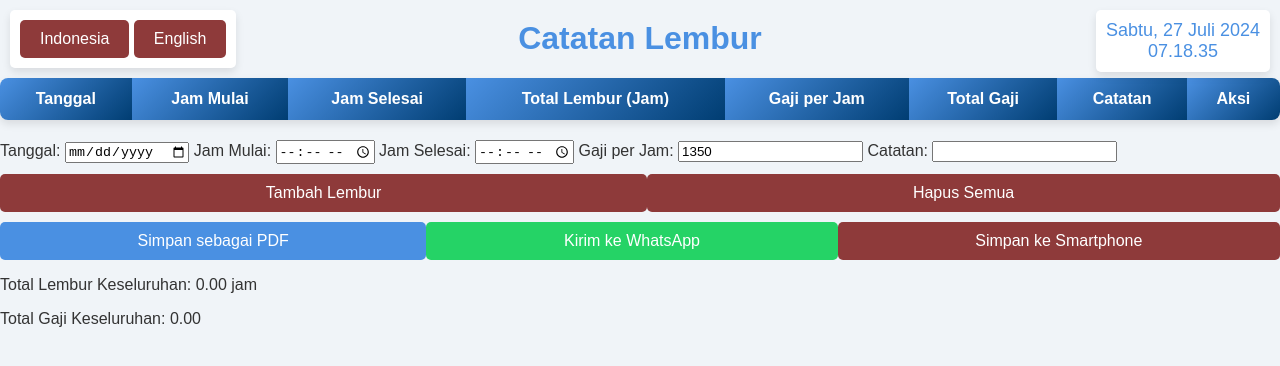
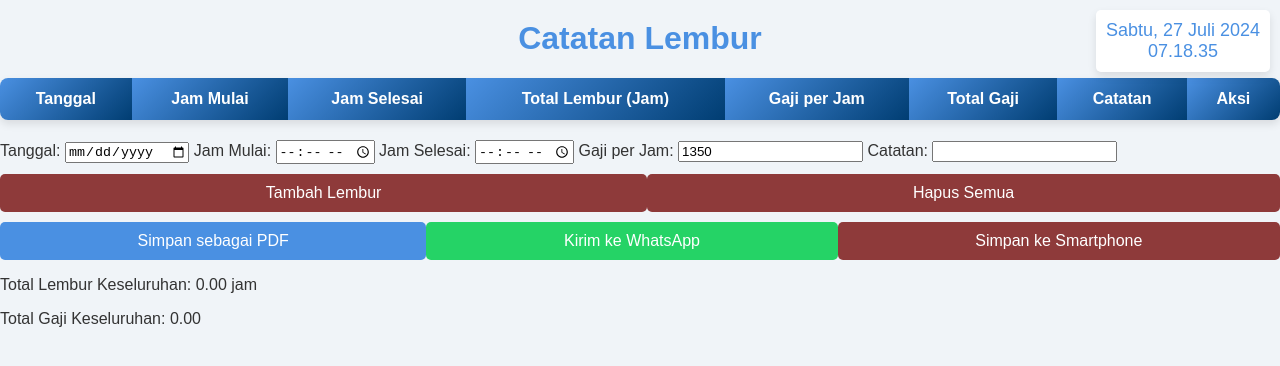
Before and after one commit to cienugsienuqs/catatanlembur, a plain HTML site: page index.html in a window 1280 px wide. Drawn offline with nearby package versions, Linux system fonts and the light colour scheme.

Commit message:
Update index.html

```diff
--- a/index.html
+++ b/index.html
@@ -9,10 +9,7 @@
     <script src="https://cdnjs.cloudflare.com/ajax/libs/html2canvas/0.5.0-beta4/html2canvas.min.js"></script>
 </head>
 <body>
-    <div id="languageToggle" style="position: fixed; top: 10px; left: 10px; background-color: #ffffff; padding: 10px; border-radius: 5px; box-shadow: 0 4px 8px rgba(0, 0, 0, 0.1); text-align: center;">
-        <button onclick="toggleLanguage('id')">Indonesia</button>
-        <button onclick="toggleLanguage('en')">English</button>
-    </div>
+
     <div id="datetimeContainer" style="position: fixed; top: 10px; right: 10px; background-color: #ffffff; padding: 10px; border-radius: 5px; box-shadow: 0 4px 8px rgba(0, 0, 0, 0.1); text-align: center;">
         <div id="calendar"></div>
         <div id="clock"></div>
```
